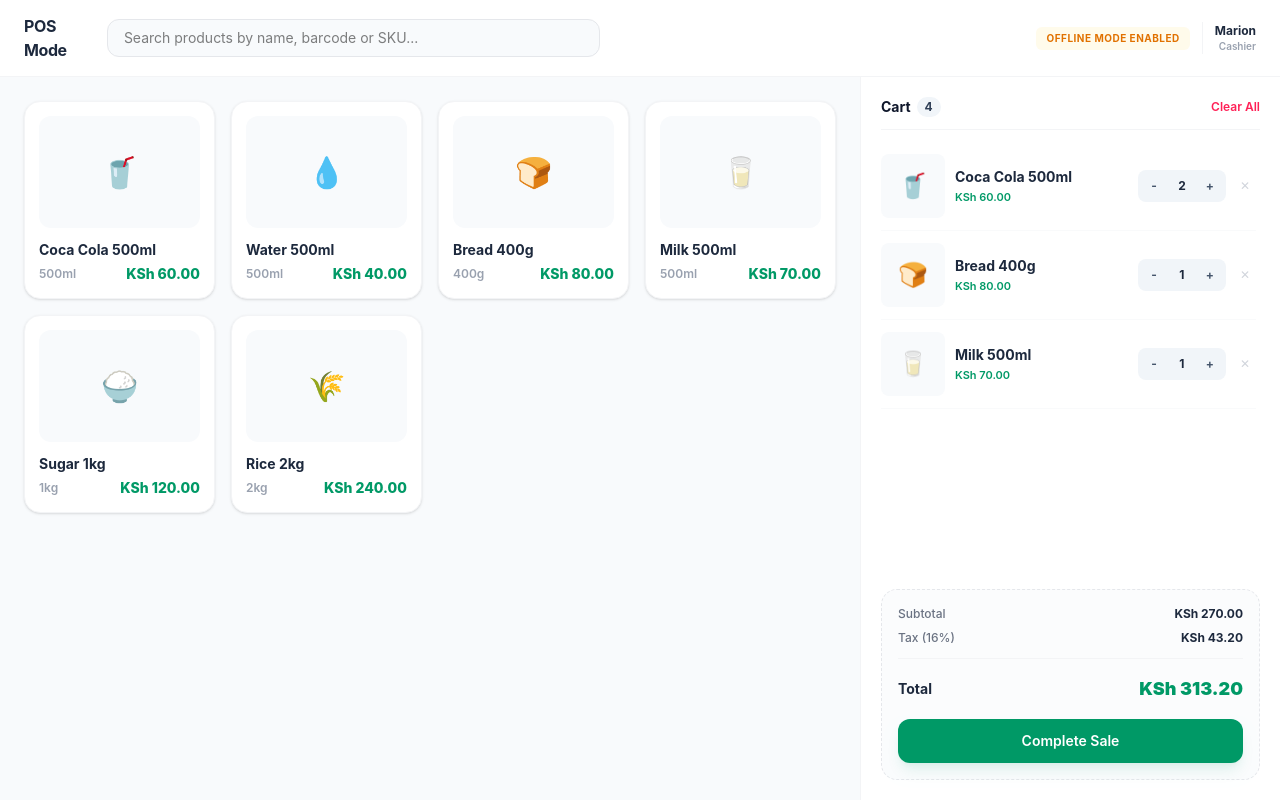
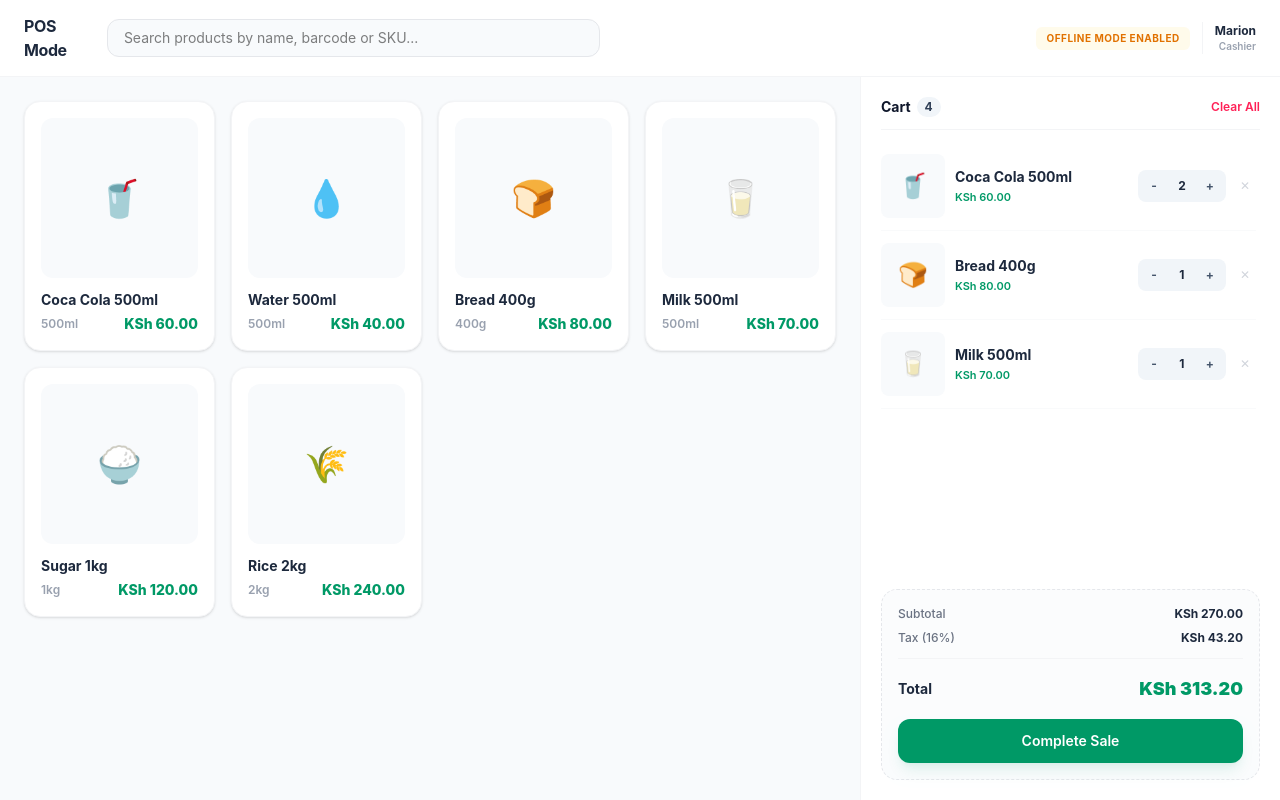
Before and after one commit to marionjemutai/Cashflow.web, a React (Vite) app: page /pos in a window 1280 px wide. Built offline with nearby package versions, Linux system fonts and the light colour scheme.

Commit message:
Update product card component

```diff
--- a/src/component/ui/pos/ProductCard.jsx
+++ b/src/component/ui/pos/ProductCard.jsx
@@ -4,10 +4,22 @@ export default function ProductCard({ product, onAddToCart }) {
   return (
     <div
       onClick={() => onAddToCart(product)}
-      className="bg-white p-3.5 rounded-2xl border border-gray-100 shadow-sm hover:shadow-md hover:border-emerald-200 transition-all cursor-pointer flex flex-col justify-between group"
+      className="bg-white p-4 rounded-2xl border border-gray-100 shadow-sm hover:shadow-md hover:border-emerald-200 transition-all cursor-pointer flex flex-col justify-between group"
     >
-      <div className="bg-slate-50 rounded-xl p-4 flex items-center justify-center mb-3 h-28 relative overflow-hidden">
-        <span className="text-3xl group-hover:scale-110 transition-transform">{product.image}</span>
+      <div className="bg-slate-50 rounded-xl p-2 flex items-center justify-center mb-3 h-40 relative overflow-hidden">
+        {product.image ? (
+          typeof product.image === 'string' && product.image.startsWith('http') ? (
+            <img
+              src={product.image}
+              alt={product.name}
+              className="w-full h-full object-contain rounded-lg group-hover:scale-110 transition-transform p-2"
+            />
+          ) : (
+            <span className="text-4xl group-hover:scale-110 transition-transform">{product.image}</span>
+          )
+        ) : (
+          <span className="text-4xl group-hover:scale-110 transition-transform">🛒</span>
+        )}
       </div>
       <div>
         <h4 className="text-xs sm:text-sm font-bold text-slate-800 line-clamp-1">{product.name}</h4>
```
